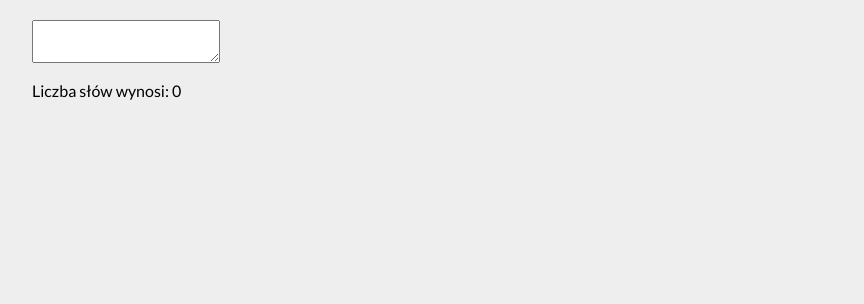
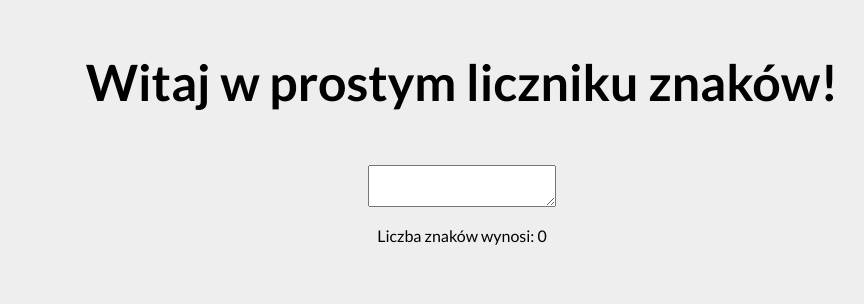
Before and after one commit to xxFino/Character-counter, a plain HTML site: page index.html in a window 1280 px wide. Shown: the whole page, without its empty margins (178-1042 px from the left). Drawn offline with nearby package versions, Linux system fonts and the light colour scheme.

Commit message:
added form and header to html with css

```diff
--- /dev/null
+++ b/css/form.css
@@ -0,0 +1,4 @@
+.form {
+    padding: 20px;
+    text-align: center;
+}
--- /dev/null
+++ b/css/header.css
@@ -0,0 +1,4 @@
+.header__title {
+    font-size: 50px;
+    text-align: center;
+};
--- a/index.html
+++ b/index.html
@@ -7,6 +7,8 @@
     <title>Characters counter</title>
     <link href="css/style.css" rel="stylesheet">
     <link href="css/containter.css" rel="stylesheet">
+    <link href="css/form.css" rel="stylesheet">
+    <link href="css/header.css" rel="stylesheet">
     <script defer src="js/script.js"></script>
     <link rel="preconnect" href="https://fonts.googleapis.com">
     <link rel="preconnect" href="https://fonts.gstatic.com" crossorigin>
@@ -18,9 +20,12 @@
 </head>
 
 <body class="container">
-    <form class="js-form">
+    <header>
+        <h1 class="header__title">Witaj w prostym liczniku znaków!</h1>
+    </header>
+    <form class="form js-form">
         <textarea class="js-input"></textarea>
-        <p>Liczba słów wynosi: <span class="js-output">0</span></p>
+        <p>Liczba znaków wynosi: <span class="js-output">0</span></p>
     </form>
 </body>
 
```
